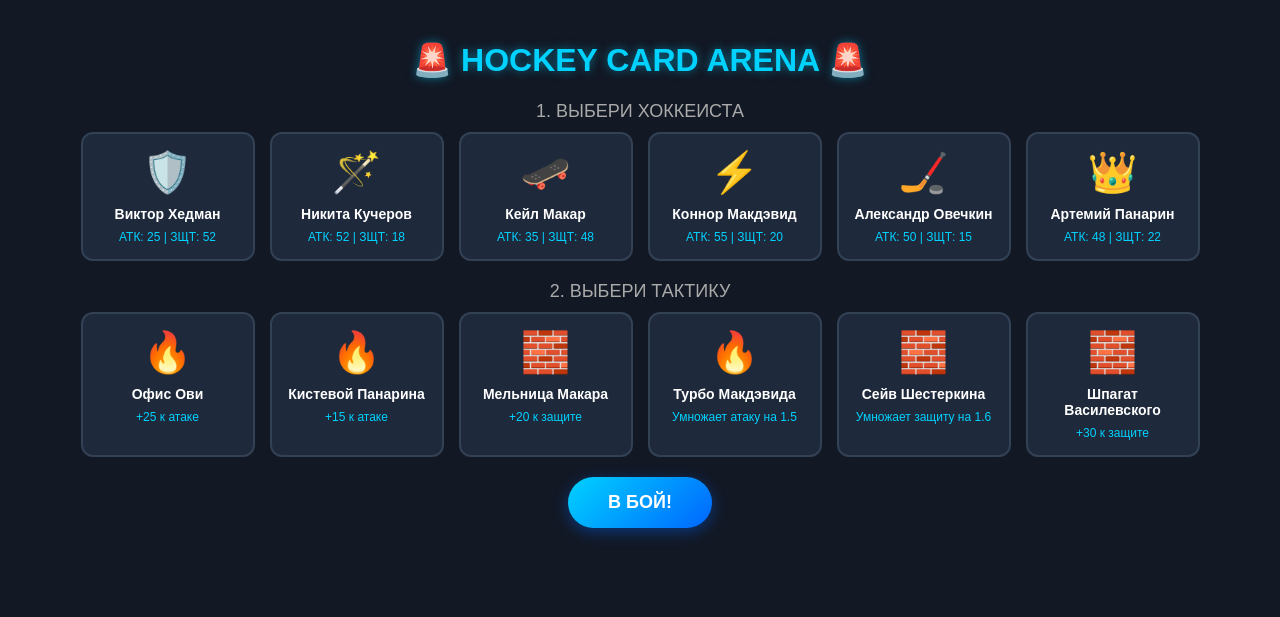
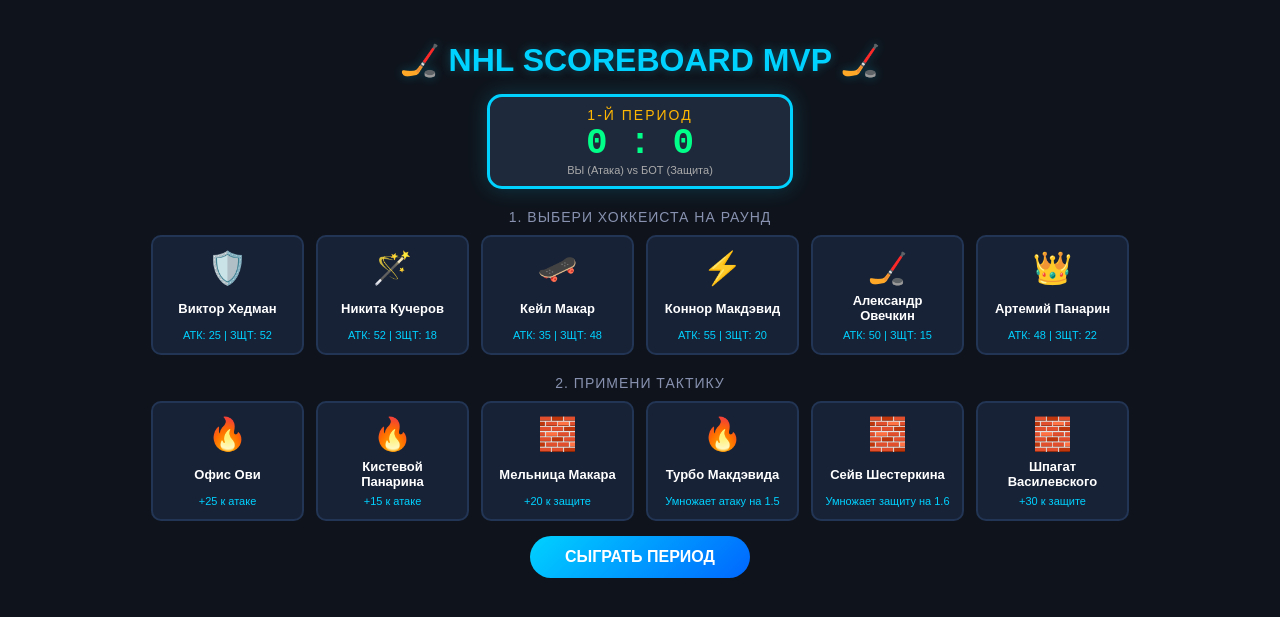
Before and after one commit to miruha3333/nhlcard, a Flask app: page / in a window 1280 px wide. Shown: the top 617 px of the page. Run offline with Flask 3, Linux system fonts and the light colour scheme.

Commit message:
Update index.html

```diff
--- a/templates/index.html
+++ b/templates/index.html
@@ -3,98 +3,97 @@
 <head>
     <meta charset="UTF-8">
     <meta name="viewport" content="width=device-width, initial-scale=1.0">
-    <title>Hockey Card Game MVP</title>
+    <title>NHL Card Arena Pro</title>
     <style>
-        body {
-            font-family: 'Arial', sans-serif;
-            background: #121824;
-            color: #fff;
-            text-align: center;
-            padding: 20px;
-            margin: 0;
+        body { font-family: 'Arial', sans-serif; background: #0f141c; color: #fff; text-align: center; padding: 20px; margin: 0; }
+        h1 { color: #00d2ff; text-shadow: 0 0 10px rgba(0,210,255,0.3); margin-bottom: 5px; }
+
+        /* СТИЛЬ ХОККЕЙНОГО ТАБЛО */
+        .scoreboard {
+            background: #1e293b;
+            border: 3px solid #00d2ff;
+            border-radius: 15px;
+            width: 280px;
+            margin: 15px auto;
+            padding: 10px;
+            box-shadow: 0 0 20px rgba(0,210,255,0.2);
         }
-        h1 { color: #00d2ff; text-shadow: 0 0 10px rgba(0,210,255,0.5); }
-        .section-title { font-size: 18px; margin: 20px 0 10px; color: #aaa; text-transform: uppercase; }
-        .card-container {
-            display: flex;
-            justify-content: center;
-            gap: 15px;
-            flex-wrap: wrap;
-            margin-bottom: 20px;
-        }
+        .match-score { font-size: 36px; font-weight: bold; font-family: 'Courier New', monospace; color: #00ff88; }
+        .period-text { font-size: 14px; color: #ffb703; text-transform: uppercase; letter-spacing: 2px; }
+
+        .section-title { font-size: 14px; margin: 20px 0 10px; color: #8892b0; text-transform: uppercase; letter-spacing: 1px; }
+        .card-container { display: flex; justify-content: center; gap: 12px; flex-wrap: wrap; margin-bottom: 15px; }
+
         .card {
-            background: #1e293b;
-            border: 2px solid #334155;
-            border-radius: 12px;
-            padding: 15px;
-            width: 140px;
+            background: #172237;
+            border: 2px solid #233554;
+            border-radius: 10px;
+            padding: 12px;
+            width: 125px;
             cursor: pointer;
             transition: all 0.2s;
         }
-        .card:hover { transform: translateY(-5px); border-color: #00d2ff; }
-        .card.selected {
-            border-color: #00ff88;
-            box-shadow: 0 0 15px rgba(0,255,136,0.4);
-            background: #142c26;
+        .card:hover { transform: translateY(-3px); border-color: #00d2ff; }
+        .card.selected { border-color: #00ff88; box-shadow: 0 0 15px rgba(0,255,136,0.3); background: #0f2d24; }
+        .card-emoji { font-size: 32px; margin-bottom: 5px; }
+        .card-name { font-weight: bold; font-size: 13px; margin-bottom: 5px; height: 32px; display: flex; align-items: center; justify-content: center; }
+        .card-stat { font-size: 11px; color: #00d2ff; }
+
+        .btn {
+            background: linear-gradient(135deg, #00d2ff, #0066ff);
+            color: white; border: none; padding: 12px 35px; font-size: 16px;
+            font-weight: bold; border-radius: 25px; cursor: pointer; transition: 0.2s;
         }
-        .card-emoji { font-size: 40px; margin-bottom: 10px; }
-        .card-name { font-weight: bold; font-size: 14px; margin-bottom: 8px; }
-        .card-stat { font-size: 12px; color: #00d2ff; }
+        .btn:hover { transform: scale(1.05); }
+        .btn-reset { background: #ff4655; margin-top: 15px; display: none; }
 
-        #play-btn {
-            background: linear-gradient(135deg, #00d2ff, #0066ff);
-            color: white;
-            border: none;
-            padding: 15px 40px;
-            font-size: 18px;
-            font-weight: bold;
-            border-radius: 30px;
-            cursor: pointer;
-            box-shadow: 0 4px 15px rgba(0,102,255,0.4);
-            transition: 0.2s;
-        }
-        #play-btn:hover { transform: scale(1.05); }
-
-        #result-box {
-            margin-top: 30px;
-            padding: 20px;
-            background: #1e293b;
-            border-radius: 15px;
-            display: none;
-            border: 1px solid #334155;
-        }
-        .score { font-size: 24px; font-weight: bold; color: #00ff88; margin: 10px 0; }
+        #result-box { margin-top: 20px; padding: 15px; background: #172237; border-radius: 12px; display: none; border: 1px solid #233554; }
+        .duel-powers { font-size: 18px; color: #ffb703; margin: 5px 0; }
     </style>
 </head>
 <body>
 
-    <h1>🚨 HOCKEY CARD ARENA 🚨</h1>
+    <h1>🏒 NHL SCOREBOARD MVP 🏒</h1>
 
-    <div class="section-title">1. Выбери Хоккеиста</div>
-    <div class="card-container" id="players-zone"></div>
+    <div class="scoreboard">
+        <div class="period-text" id="period-display">1-й Период</div>
+        <div class="match-score"><span id="p-goals">0</span> : <span id="b-goals">0</span></div>
+        <div style="font-size: 11px; color: #aaa;">ВЫ (Атака) vs БОТ (Защита)</div>
+    </div>
 
-    <div class="section-title">2. Выбери Тактику</div>
-    <div class="card-container" id="actions-zone"></div>
+    <div id="game-controls">
+        <div class="section-title">1. Выбери хоккеиста на раунд</div>
+        <div class="card-container" id="players-zone"></div>
 
-    <button id="play-btn" onclick="startDuel()">В БОЙ!</button>
+        <div class="section-title">2. Примени тактику</div>
+        <div class="card-container" id="actions-zone"></div>
+
+        <button class="btn" id="play-btn" onclick="nextPeriod()">СЫГРАТЬ ПЕРИОД</button>
+    </div>
+
+    <button class="btn btn-reset" id="reset-btn" onclick="resetMatch()">НАЧАТЬ НОВЫЙ МАТЧ</button>
 
     <div id="result-box">
-        <h2 id="match-result">ГОЛ!</h2>
-        <div class="score"><span id="p-score">0</span> VS <span id="b-score">0</span></div>
-        <p style="color: #aaa;">Бот защищался связкой: <span id="bot-setup" style="color: #ff4655; font-weight:bold;">-</span></p>
+        <h3 id="round-details">События на льду...</h3>
+        <div class="duel-powers">Общая сила: Вы (<span id="p-power">0</span>) vs Бот (<span id="b-power">0</span>)</div>
+        <p style="font-size: 12px; color: #aaa;">Бот выставил: <span id="bot-setup" style="color: #ff4655;">-</span></p>
     </div>
 
     <script>
         let selectedPlayer = null;
         let selectedAction = null;
 
-        // Автоматически загружаем карты при старте страницы
+        // Переменные состояния матча
+        let currentPeriod = 1;
+        let playerGoals = 0;
+        let botGoals = 0;
+
         async function loadCards() {
             const res = await fetch('/api/cards');
             const data = await res.json();
 
-            // Рендерим хоккеистов
             const pZone = document.getElementById('players-zone');
+            pZone.innerHTML = '';
             for (let id in data.players) {
                 let p = data.players[id];
                 pZone.innerHTML += `
@@ -106,15 +105,15 @@
                 `;
             }
 
-            // Рендерим карточки действий
             const aZone = document.getElementById('actions-zone');
+            aZone.innerHTML = '';
             for (let id in data.actions) {
                 let a = data.actions[id];
                 aZone.innerHTML += `
                     <div class="card" id="a-${id}" onclick="selectAction('${id}')">
                         <div class="card-emoji">${a.type === 'attack' ? '🔥' : '🧱'}</div>
                         <div class="card-name">${a.name}</div>
-                        <div class="card-stat">${data.actions[id].desc}</div>
+                        <div class="card-stat">${a.desc}</div>
                     </div>
                 `;
             }
@@ -132,10 +131,9 @@
             selectedAction = id;
         }
 
-        // Отправляем выбор на сервер
-        async function startDuel() {
+        async function nextPeriod() {
             if (!selectedPlayer || !selectedAction) {
-                alert("Сначала выбери хоккеиста и карточку тактики!");
+                alert("Выбери хоккеиста и карту тактики!");
                 return;
             }
 
@@ -144,18 +142,66 @@
                 headers: { 'Content-Type': 'application/json' },
                 body: JSON.stringify({ player_id: selectedPlayer, action_id: selectedAction })
             });
-
             const result = await response.json();
 
-            // Показываем результат игроку
+            // Обновляем голы на основе ответа сервера
+            if (result.winner === 'player') playerGoals++;
+            if (result.winner === 'bot') botGoals++;
+
+            // Обновляем табло
+            document.getElementById('p-goals').innerText = playerGoals;
+            document.getElementById('b-goals').innerText = botGoals;
+
+            // Показываем лог дуэли
             document.getElementById('result-box').style.display = 'block';
-            document.getElementById('match-result').innerText = result.result;
-            document.getElementById('p-score').innerText = result.player_score;
-            document.getElementById('b-score').innerText = result.bot_score;
+            document.getElementById('round-details').innerText = result.details;
+            document.getElementById('p-power').innerText = result.player_score;
+            document.getElementById('b-power').innerText = result.bot_score;
             document.getElementById('bot-setup').innerText = result.bot_setup;
 
-            // Скроллим к результату
-            document.getElementById('result-box').scrollIntoView({ behavior: 'smooth' });
+            // Сбрасываем выделение карт для следующего периода
+            selectedPlayer = null;
+            selectedAction = null;
+            document.querySelectorAll('.card').forEach(c => c.classList.remove('selected'));
+
+            // Переходим к следующему периоду
+            currentPeriod++;
+            if (currentPeriod <= 3) {
+                document.getElementById('period-display').innerText = `${currentPeriod}-й Период`;
+            } else {
+                endMatch();
+            }
+        }
+
+        function endMatch() {
+            document.getElementById('game-controls').style.display = 'none';
+            document.getElementById('reset-btn').style.display = 'inline-block';
+
+            let finalTitle = "";
+            if (playerGoals > botGoals) {
+                finalTitle = "🏆 МАТЧ ЗАВЕРШЕН: ВЫ ПОБЕДИЛИ! ТРИ ОЧКА В КОПИЛКУ!";
+                document.getElementById('period-display').innerText = "ПОБЕДА";
+            } else if (playerGoals < botGoals) {
+                finalTitle = "❌ МАТЧ ЗАВЕРШЕН: БОТ ОКАЗАЛСЯ СИЛЬНЕЕ. ТРЕНЕР ДОВОЛЕН ОБОРОНОЙ БОТА.";
+                document.getElementById('period-display').innerText = "ПОРАЖЕНИЕ";
+            } else {
+                finalTitle = "🤝 МАТЧ ЗАВЕРШЕН: НИЧЬЯ В ОСНОВНОЕ ВРЕМЯ!";
+                document.getElementById('period-display').innerText = "ОТ / БУЛИТЫ";
+            }
+            document.getElementById('round-details').innerText = finalTitle;
+        }
+
+        function resetMatch() {
+            currentPeriod = 1;
+            playerGoals = 0;
+            botGoals = 0;
+            document.getElementById('p-goals').innerText = 0;
+            document.getElementById('b-goals').innerText = 0;
+            document.getElementById('period-display').innerText = "1-й Период";
+            document.getElementById('game-controls').style.display = 'block';
+            document.getElementById('reset-btn').style.display = 'none';
+            document.getElementById('result-box').style.display = 'none';
+            loadCards();
         }
 
         loadCards();
```
